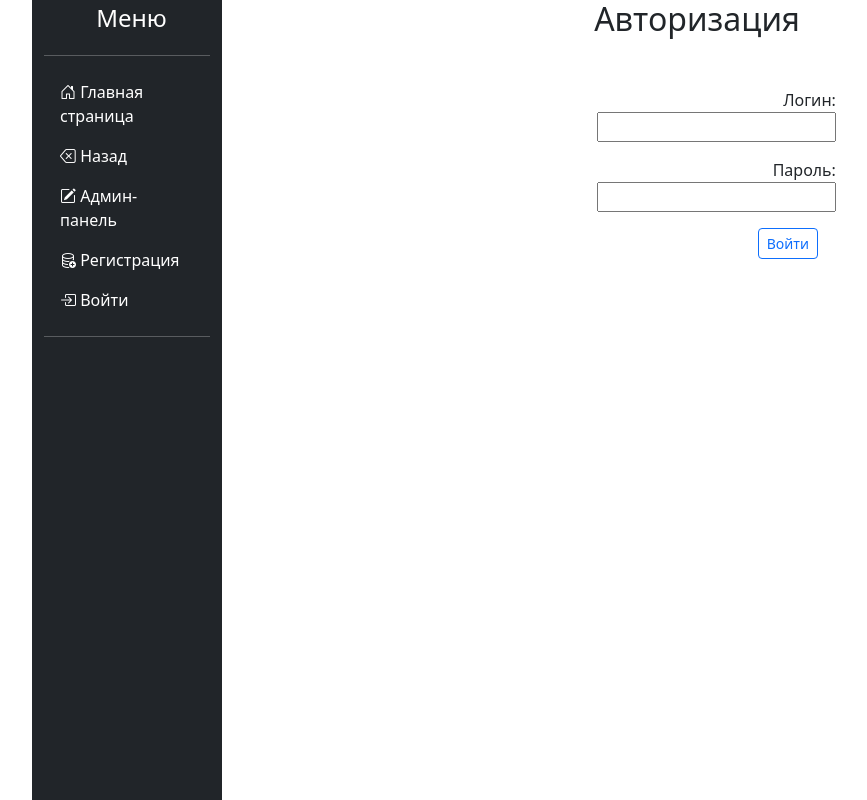
After one commit to AndreyPanda/Schedule, a Django app: page /login/ in a window 1280 px wide. The commit adds this page. Shown: the whole page, without its empty margins (38-905 px from the left). Run offline with Django 4.2, Linux system fonts and the light colour scheme; parts of the project's set-up code (start-up, migrations or seed data) failed here and were passed over.

Commit message:
The functions "Register user" and "Login user" are implemented

```diff
--- a/schedule/config/settings.py
+++ b/schedule/config/settings.py
@@ -109,7 +109,7 @@ AUTH_PASSWORD_VALIDATORS = [
 # Internationalization
 # https://docs.djangoproject.com/en/4.2/topics/i18n/
 
-LANGUAGE_CODE = "en-us"
+LANGUAGE_CODE = "ru-ru"
 
 TIME_ZONE = "UTC"
 
--- a/schedule/main/forms.py
+++ b/schedule/main/forms.py
@@ -1,4 +1,6 @@
 from django import forms
+from django.contrib.auth.forms import AuthenticationForm
+
 from main.models import Client
 import re
 from django.core.exceptions import ValidationError
@@ -65,3 +67,8 @@ class AddClient(forms.ModelForm):
                 "Номер телефона может содержать только цифры и знаки + и -"
             )
         return phone
+
+
+class LoginUserForm(AuthenticationForm):
+    username = forms.CharField(label='Логин')
+    password = forms.CharField(label='Пароль', widget=forms.PasswordInput)
--- a/schedule/main/templates/main/base.html
+++ b/schedule/main/templates/main/base.html
@@ -37,6 +37,30 @@
             Админ-панель
         </a>
       </li>
+        {% if request.user.is_authenticated %}
+            <li class="nav-link text-white">
+                Пользователь: {{ user.username }}
+            </li>
+              <li>
+                <a href="{% url 'logout' %}" class="nav-link text-white">
+                  <i class="bi bi-box-arrow-in-left"></i>
+                    Выйти
+                </a>
+              </li>
+        {% else %}
+          <li>
+            <a href="{% url 'register' %}" class="nav-link text-white">
+              <i class="bi bi-database-add"></i>
+                Регистрация
+            </a>
+          </li>
+          <li>
+            <a href="{% url 'login' %}" class="nav-link text-white">
+              <i class="bi bi-box-arrow-in-right"></i>
+                Войти
+            </a>
+          </li>
+        {% endif %}
     </ul>
     <hr>
 
--- /dev/null
+++ b/schedule/main/templates/main/login.html
@@ -0,0 +1,14 @@
+{% extends 'main/base.html' %}
+
+{% block content %}
+
+    <h2 class="text-center">Авторизация</h2>
+    <form method="post" class="form">
+        {% csrf_token %}
+        {{ form.as_p }}
+        <button type="submit" class="btn btn-outline-primary btn-sm" style="margin-right: 18px">
+            Войти
+        </button>
+    </form>
+
+{% endblock content %}
--- a/schedule/main/urls.py
+++ b/schedule/main/urls.py
@@ -8,6 +8,9 @@ from main.views import (
     FillInTheClientData,
     BookingIsCreated,
     BookingIsFailed,
+    Register,
+    Login,
+    logout_user,
 )
 
 
@@ -19,4 +22,7 @@ urlpatterns = [
     path("client_data/", FillInTheClientData.as_view(), name="client_data"),
     path("booking_ok/", BookingIsCreated.as_view(), name="booking_is_created"),
     path("booking_nok/", BookingIsFailed.as_view(), name="booking_is_failed"),
+    path("register/", Register.as_view(), name="register"),
+    path("login/", Login.as_view(), name="login"),
+    path("logout/", logout_user, name="logout"),
 ]
--- a/schedule/main/views.py
+++ b/schedule/main/views.py
@@ -2,10 +2,13 @@ import calendar
 import locale
 from datetime import timedelta, datetime
 
+from django.contrib.auth import logout
+from django.contrib.auth.views import LoginView
 from django.db.models import Q
+from django.shortcuts import redirect
 from django.urls import reverse_lazy
 
-from main.forms import AddClient
+from main.forms import AddClient, LoginUserForm
 from main.models import Specialization, Doctor, Visit, Client
 from django.views.generic import TemplateView, CreateView
 from django.utils.http import urlencode
@@ -255,3 +258,22 @@ class BookingIsFailed(TemplateView):
             "visit_datetime": self.request.GET.get("visit_datetime"),
         }
         return context
+
+
+class Register(CreateView):
+    form_class = AddClient
+    template_name = "main/register.html"
+    success_url = reverse_lazy('login')
+
+
+class Login(LoginView):
+    form_class = LoginUserForm
+    template_name = 'main/login.html'
+
+    def get_success_url(self):
+        return reverse_lazy('specializations')
+
+
+def logout_user(request):
+    logout(request)
+    return redirect('login')
```
Also changed, not shown: schedule/main/templates/main/register.html (added, +13 -0 lines).
